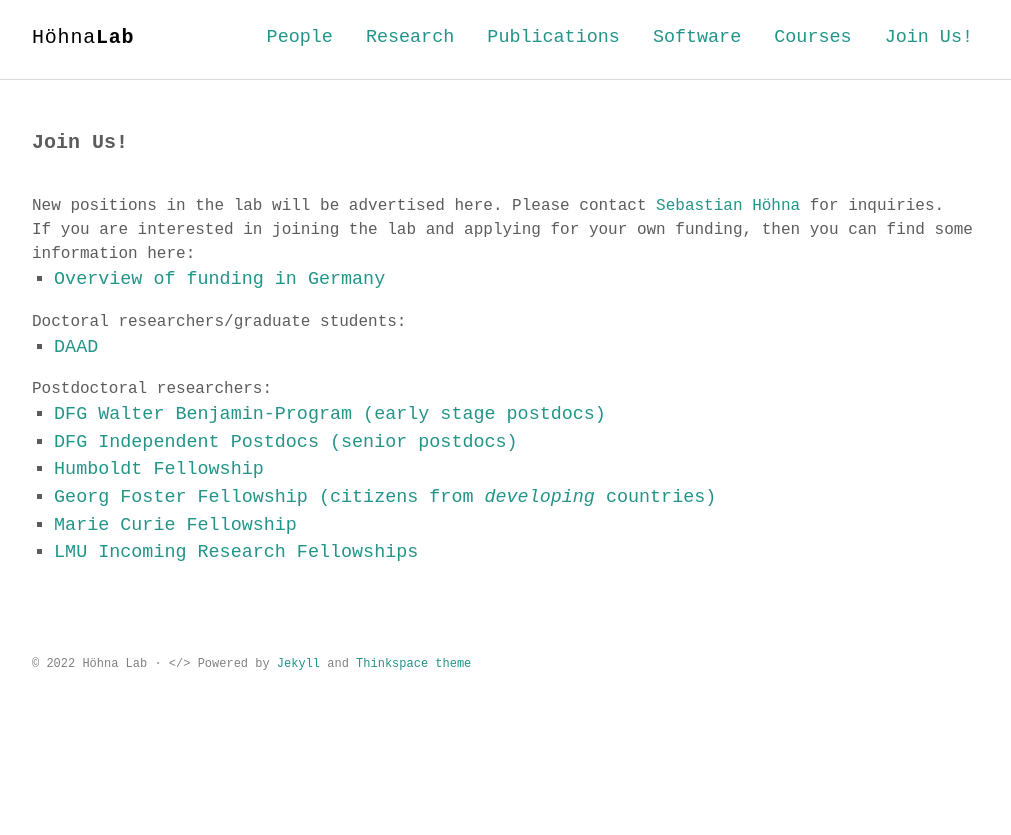
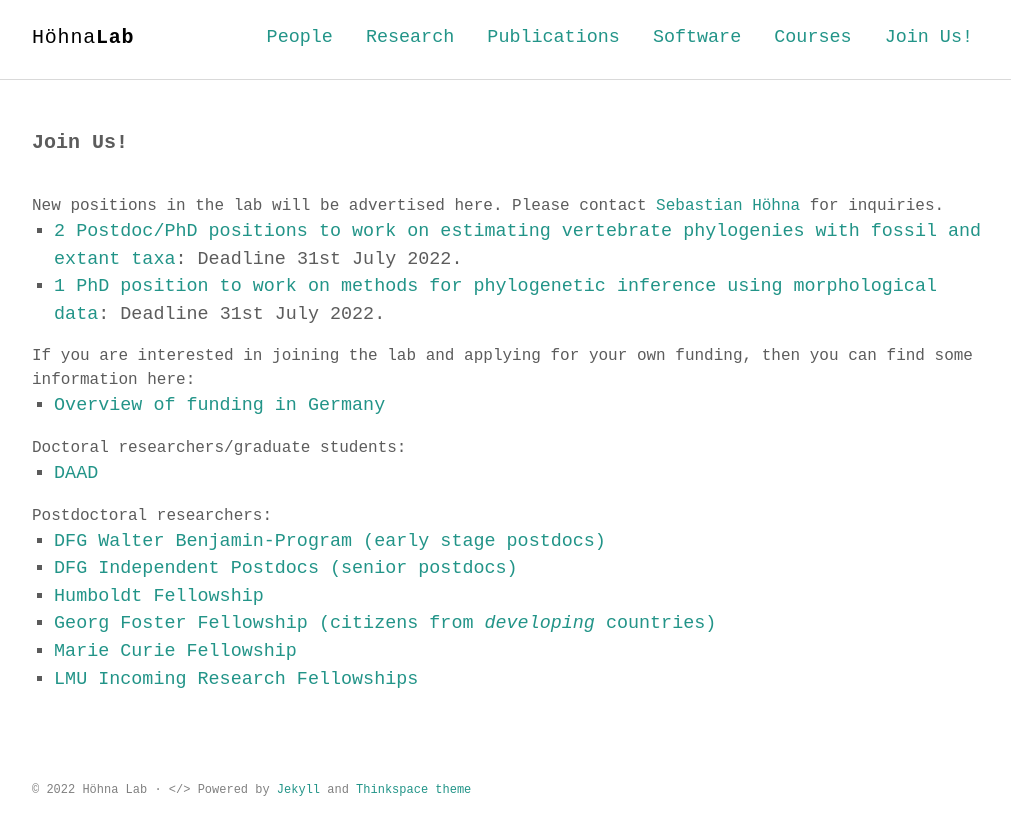
Before and after one commit to hoehnalab/hoehnalab.github.io, a Jekyll site: the page built from join.md, in a window 1280 px wide. Shown: the top 835 px of the page, without its empty margins (132-1143 px from the left). Built offline with Jekyll 4.4.1, drawn with Linux system fonts in a browser that asks for light colours; some web fonts are replaced.

Commit message:
Adding link to new positions

```diff
--- a/join.md
+++ b/join.md
@@ -6,6 +6,8 @@ permalink: /join/
 
 New positions in the lab will be advertised here.
 Please contact [Sebastian Höhna](mailto:hoehna@lmu.de) for inquiries.
+ * [2 Postdoc/PhD positions to work on estimating vertebrate phylogenies with fossil and extant taxa](/job_adverts/ERC_TipDating_Phylogenies.pdf): Deadline 31st July 2022.
+ * [1 PhD position to work on methods for phylogenetic inference using morphological data](/job_adverts/ERC_TipDating_Methods.pdf): Deadline 31st July 2022.
 
 If you are interested in joining the lab and applying for your own funding, then you can find some information here:
 * [Overview of funding in Germany](https://www.research-in-germany.org/en)
```
